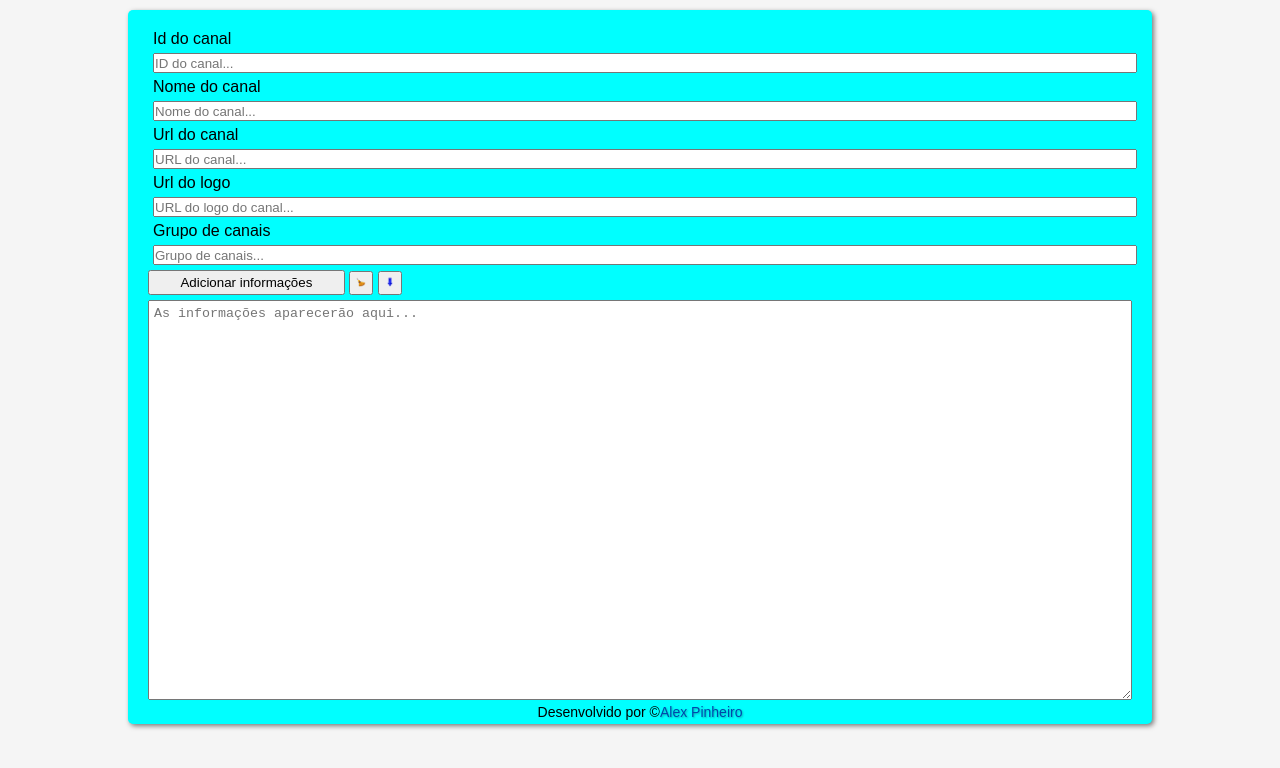
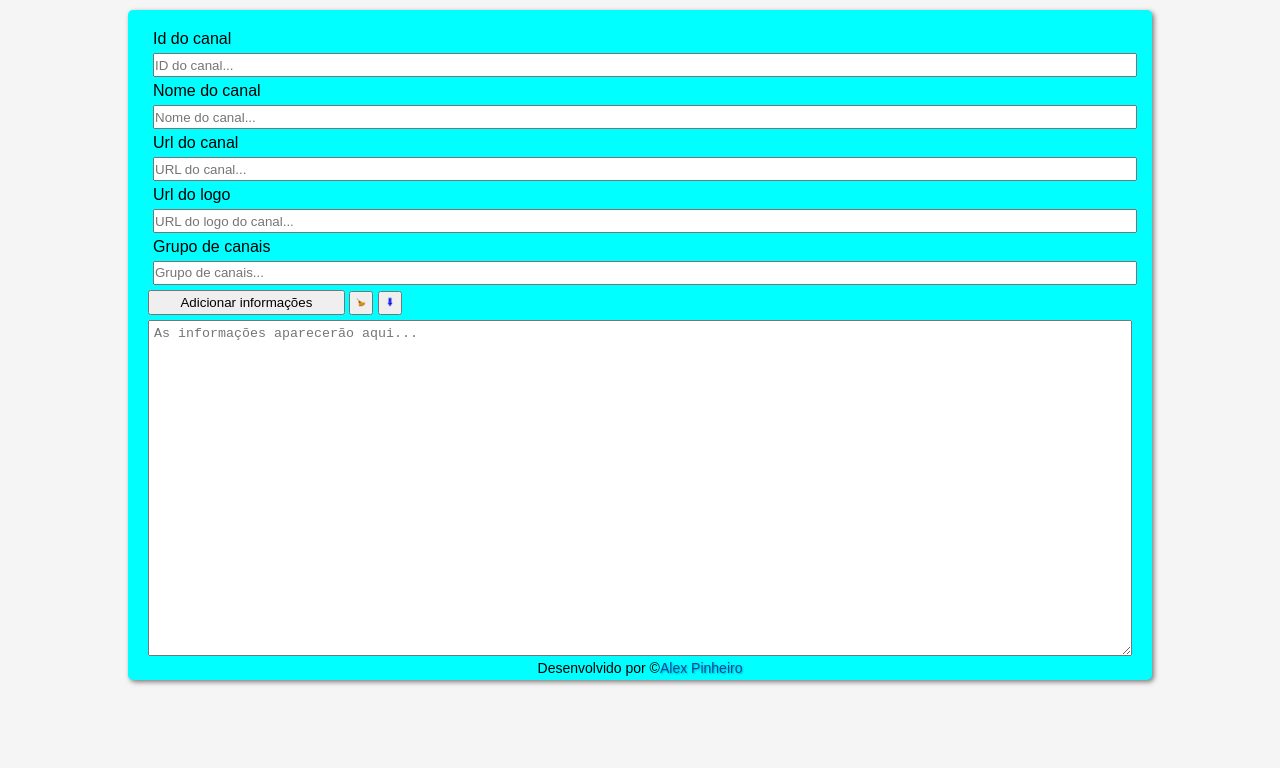
Before and after one commit to Alexsussa/m3u8maker, a plain HTML site: page m3u8_maker/index.html in a window 1280 px wide. Drawn offline with Linux system fonts and the light colour scheme.

Commit message:
Add files via upload

```diff
--- a/m3u8_maker/assets/css/m3u8maker.css
+++ b/m3u8_maker/assets/css/m3u8maker.css
@@ -1,15 +1,15 @@
 @charset "UTF-8";
 
 * {
-    margin: 0;
-    padding: 0;
+    margin: 0px;
+    padding: 0px;
     box-sizing: border-box;
 }
 
 html, body {
     font-family: Arial, Helvetica, sans-serif;
     background-color: #f5f5f5f5;
-
+    height: 96vh;
 }
 
 main {
@@ -24,16 +24,16 @@ form {
     position: absolute;
     top: 50%;
     left: 50%;
-    transform: translate(-50%);
     width: 450px;
     background-color: aqua;
     border-radius: 5px;
     box-shadow: 2px 2px 5px #00000080;
+    transform: translate(-50%);
 }
 
 label, input[type="text"] {
     margin: 5px;
-    height: 20px;
+    height: 1.8em;
     width: 100%;
 }
 
@@ -54,15 +54,15 @@ button {
 
 textarea {
     width: 100%;
-    height: 50vh;
+    height: 42vh;
     padding: 5px;
 }
 
 form > p {
     position: absolute;
     left: 50%;
+    font-size: 14px;
     transform: translate(-50%);
-    font-size: 14px;
 }
 
 form > p > a {
--- a/m3u8_maker/assets/css/media.css
+++ b/m3u8_maker/assets/css/media.css
@@ -1,12 +1,12 @@
 @charset "UTF-8";
 
-@media screen and (min-width: 769px) and (max-width: 992px) {
+@media screen and (min-width: 600px) and (max-width: 992px) {
     main {
         display: block;
     }
 
     form {
-        width: 70%;
+        width: 50%;
     }
 }
 
```
